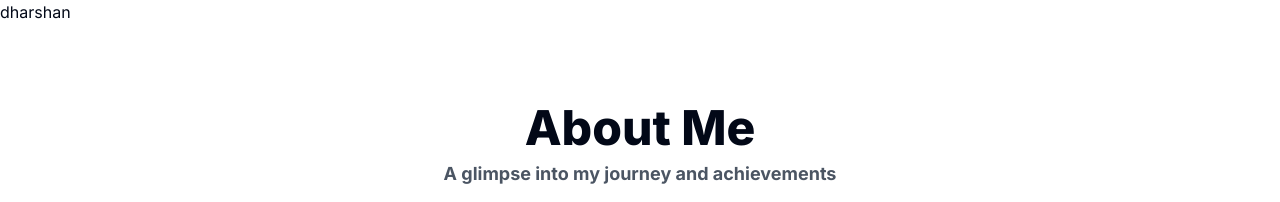
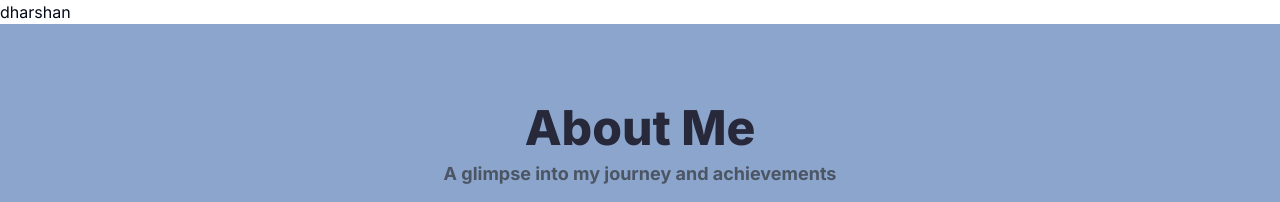
Before and after one commit to DharshanSR/sample-portfolio, a Next.js app: page / in a window 1280 px wide. Shown: the top 202 px of the page. Built offline with nearby package versions, Linux system fonts and the light colour scheme.

Commit message:
add the smooth scroll behaviour to the website

```diff
--- a/tailwind.config.ts
+++ b/tailwind.config.ts
@@ -16,7 +16,7 @@ const config = {
       center: true,
       padding: "2rem",
       screens: {
-        "2xl": "1400px",
+        "2xl": "1600px",
       },
     },
     extend: {
@@ -59,46 +59,15 @@ const config = {
           DEFAULT: "hsl(var(--card))",
           foreground: "hsl(var(--card-foreground))",
         },
+        customBlue: '#8ca5cc', //background color
+        customDarkBlue: '#27293B',
+        customGrayBlue: '#1A1D24',
+        //#97a6d0
       },
       borderRadius: {
         lg: "var(--radius)",
         md: "calc(var(--radius) - 2px)",
         sm: "calc(var(--radius) - 4px)",
-      },
-      keyframes: {
-        "accordion-down": {
-          from: { height: "0" },
-          to: { height: "var(--radix-accordion-content-height)" },
-        },
-        "accordion-up": {
-          from: { height: "var(--radix-accordion-content-height)" },
-          to: { height: "0" },
-        },
-        fadeIn: {
-          '0%': { opacity: '0' },
-          '100%': { opacity: '1' },
-        },
-        thread2: {
-          '0%': { width: '100%' },
-          '50%': { width: '100%' },
-          '80%': { width: '0%' },
-          '100%': { width: '100%' },
-        },
-        shimmer: {
-          from: {
-            backgroundPosition: "0 0",
-          },
-          to: {
-            backgroundPosition: "-200% 0",
-          },
-        },
-      },
-      animation: {
-        "accordion-down": "accordion-down 0.2s ease-out",
-        "accordion-up": "accordion-up 0.2s ease-out",
-        "fadeIn": 'fadeIn 2s ease-in-out',
-        "thread2": 'thread2 10s infinite',
-        "shimmer": "shimmer 2s linear infinite",
       },
     },
   },
```
